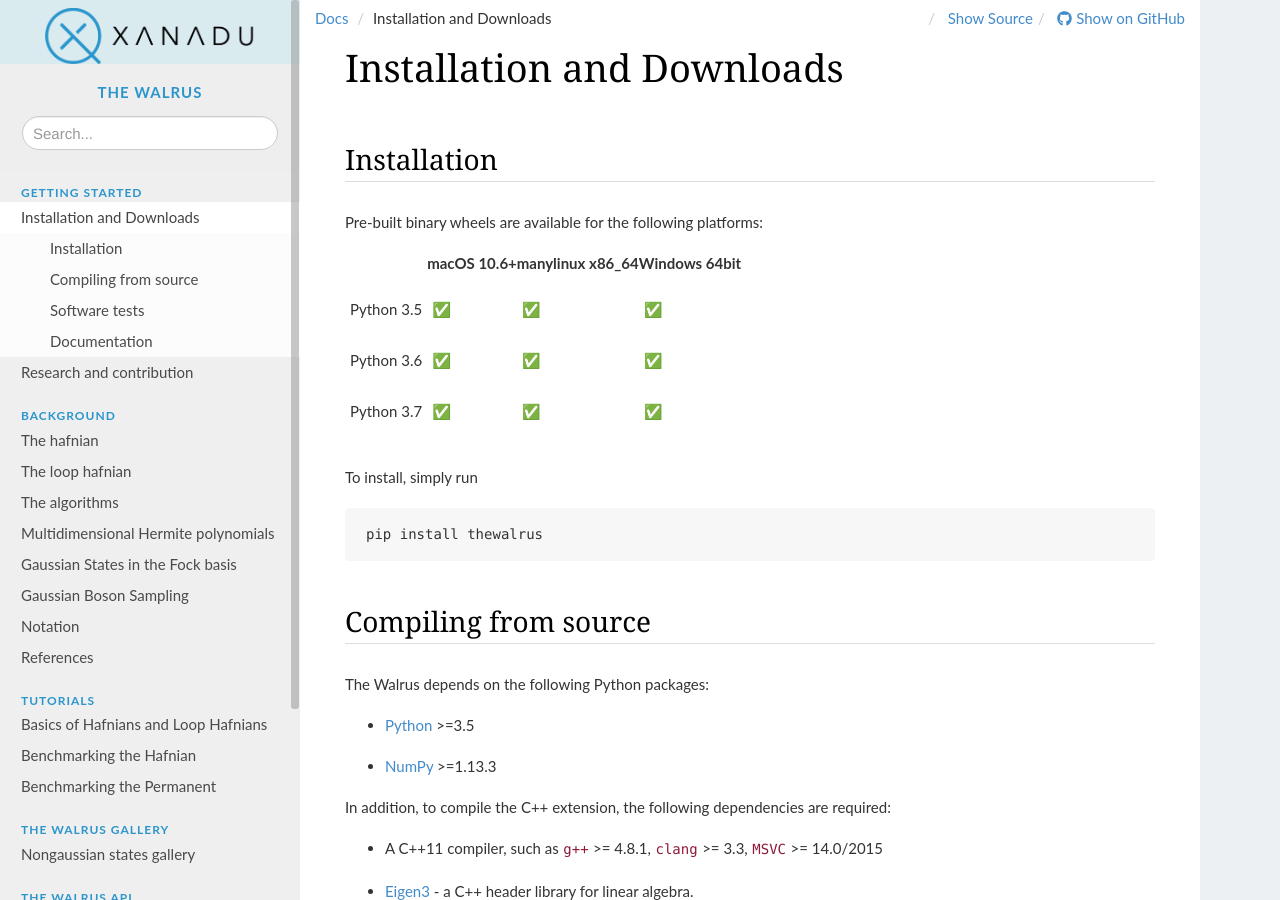
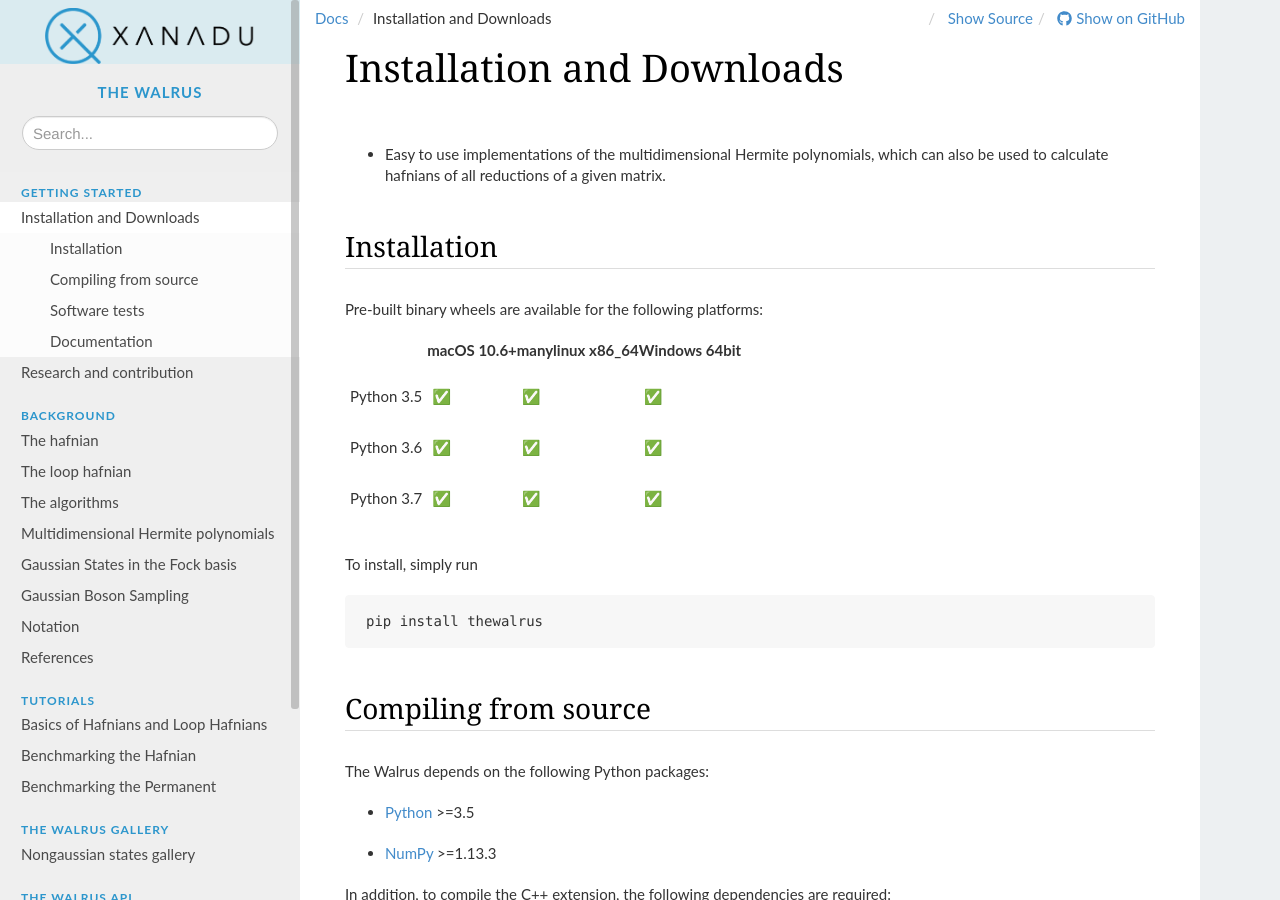
Before and after one commit to XanaduAI/thewalrus, a Sphinx documentation site: the page built from docs/installing.rst, in a window 1280 px wide and 900 px high. Built offline with Sphinx 7.4.7, drawn with Linux system fonts in a browser that asks for light colours; nearby versions of some CDN libraries; pages that are not in the unit, such as notebooks, are missing from menus; some of the changed text lies outside the part shown.

Commit message:
Updates README, paper.md and docs/index.rst

```diff
--- a/README.rst
+++ b/README.rst
@@ -25,18 +25,21 @@ The Walrus
     :alt: PyPI - Python Version
     :target: https://pypi.org/project/thewalrus
 
-The fastest exact hafnian library. For more information, please see the `documentation <https://the-walrus.readthedocs.io>`_.
+A library for the calculation of hafnians, Hermite polynomials and Gaussian boson sampling. For more information, please see the `documentation <https://the-walrus.readthedocs.io>`_.
 
 Features
 ========
 
-* The fastest calculation of the hafnians, loop hafnians, and torontonians of general and certain structured matrices.
+* Fast calculation of hafnians, loop hafnians, and torontonians of general and certain structured matrices.
 
-* An easy to use interface to use the loop hafnian for quantum state calculations
+* An easy to use interface to use the loop hafnian for Gaussian quantum state calculations.
 
-* State of the art algorithms to sample from hafnian and torontonians of graphs.
+* Sampling algorithms for hafnian and torontonians of graphs.
 
 * Efficient classical methods for approximating the hafnian of non-negative matrices.
+
+* Easy to use implementations of the multidimensional Hermite polynomials, which can also be used to calculate hafnians of all reductions of a given matrix.
+
 
 Installation
 ============
--- a/docs/index.rst
+++ b/docs/index.rst
@@ -4,16 +4,16 @@ The Walrus
 :Release: |release|
 :Date: |today|
 
-The fastest hafnian library.
+A library for the calculation of hafnians, Hermite polynomials and Gaussian boson sampling.
 
 Features
 ========
 
-* The fastest calculation of the hafnians, loop hafnians, and torontonians of general and certain structured matrices.
+* Fast calculation of hafnians, loop hafnians, and torontonians of general and certain structured matrices.
 
-* An easy to use interface to use the loop hafnian for Gaussian quantum state calculations
+* An easy to use interface to use the loop hafnian for Gaussian quantum state calculations.
 
-* State of the art algorithms to sample from (loop) hafnian and torontonians of graphs.
+* Sampling algorithms for hafnian and torontonians of graphs.
 
 * Efficient classical methods for approximating the hafnian of non-negative matrices.
 
```
Also changed, not shown: paper.md (+2 -2 lines), 1 other file.
